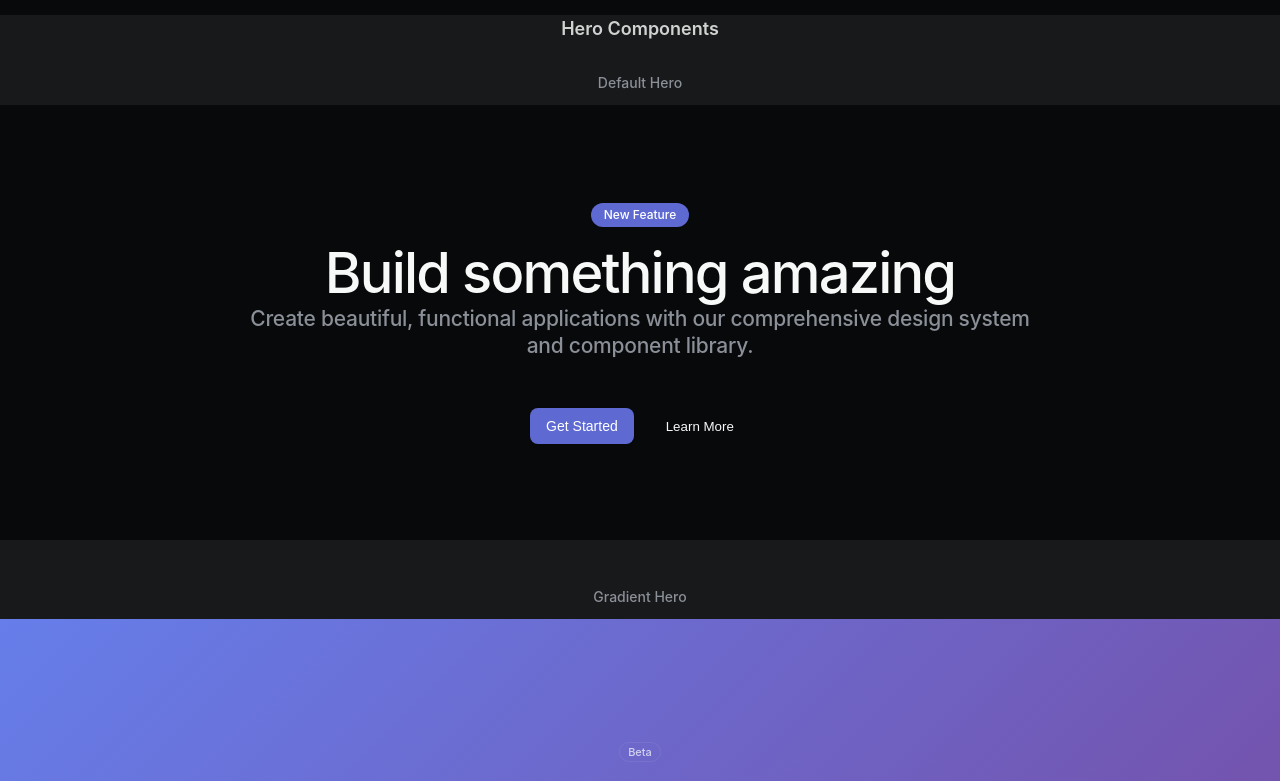
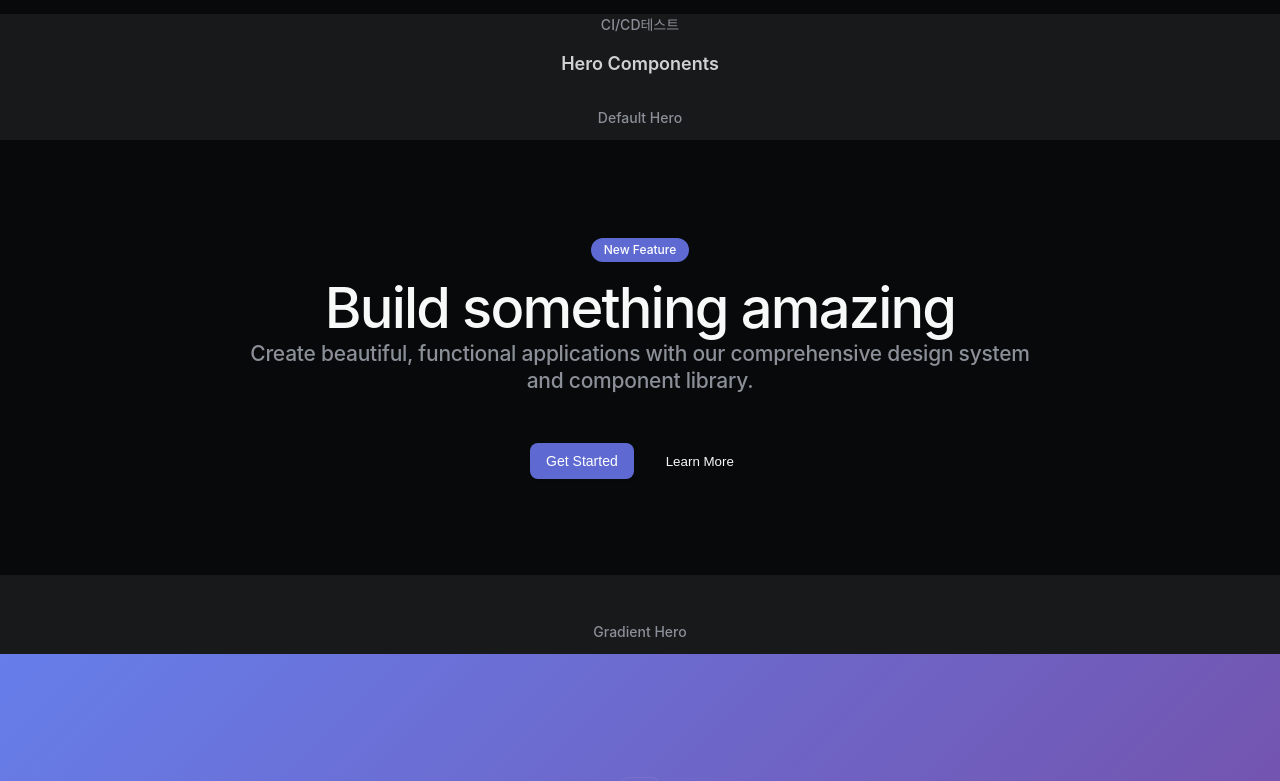
Before and after one commit to Choi-KJ/basic_design_react, a React (Create React App) app: page / in a window 1280 px wide. Shown: the top 781 px of the page. Built offline with nearby package versions, Linux system fonts and the light colour scheme.

Commit message:
ci/cd적용테스트

```diff
--- a/src/components/DemoPage.js
+++ b/src/components/DemoPage.js
@@ -82,6 +82,10 @@ const DemoPage = () => {
   <div style={{ background: "#18191A", minHeight: "100vh", color: "#fff" }}>
     {/* Hero Section */}
     <section style={{ marginBottom: 48 }}>
+      <div>
+       <h3 style={{ fontSize: "14px", fontWeight: 500, marginBottom: 12, color: "#8a8f98" }}>CI/CD테스트</h3>
+
+      </div>
       <div style={{ padding: "0 32px" }}>
         <h2 style={{ fontSize: "18px", fontWeight: 600, marginBottom: 16, color: "#fff", opacity: 0.8 }}>Hero Components</h2>
       </div>
```
Also changed, not shown: .claude/settings.local.json.
